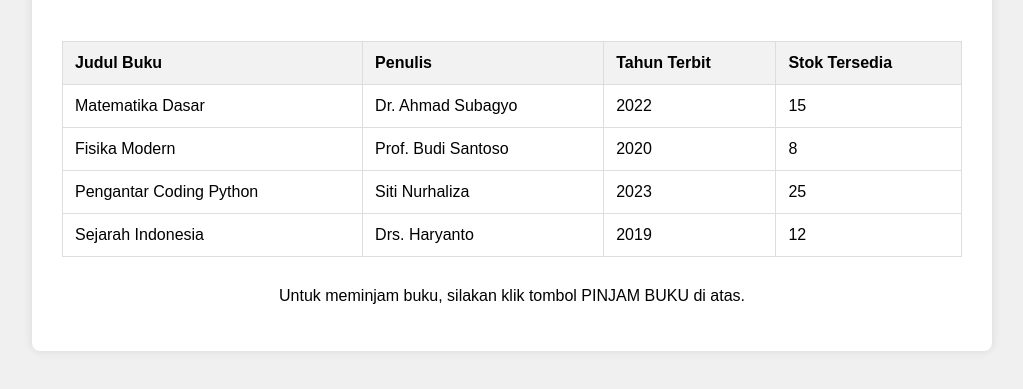
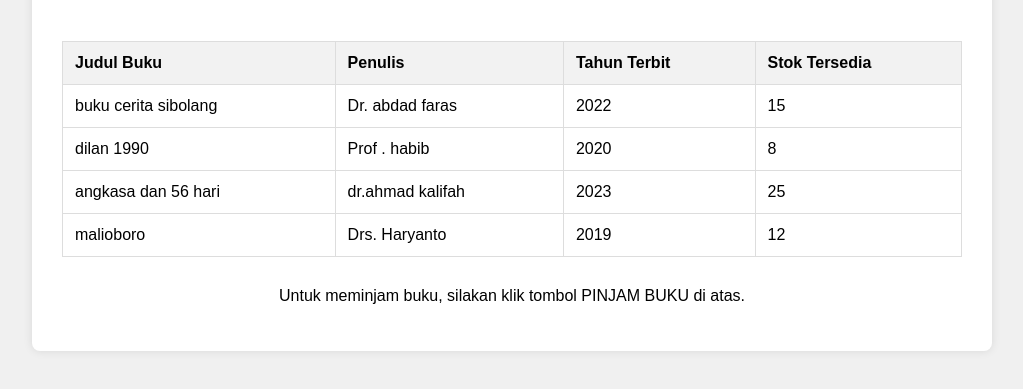
Before and after one commit to Fachri889/form-peminjaman-buku, a plain HTML site: page informasi_buku.html in a window 1280 px wide. Shown: the part 129-518 px from the top of the page, without its empty margins (128-1151 px from the left). Drawn offline with Linux system fonts and the light colour scheme.

Commit message:
Update informasi_buku.html

```diff
--- a/informasi_buku.html
+++ b/informasi_buku.html
@@ -30,25 +30,25 @@
                 </thead>
                 <tbody>
                     <tr>
-                        <td>Matematika Dasar</td>
-                        <td>Dr. Ahmad Subagyo</td>
+                        <td>buku cerita sibolang </td>
+                        <td>Dr. abdad faras</td>
                         <td>2022</td>
                         <td>15</td>
                     </tr>
                     <tr>
-                        <td>Fisika Modern</td>
-                        <td>Prof. Budi Santoso</td>
+                        <td>dilan 1990</td>
+                        <td>Prof . habib</td>
                         <td>2020</td>
                         <td>8</td>
                     </tr>
                     <tr>
-                        <td>Pengantar Coding Python</td>
-                        <td>Siti Nurhaliza</td>
+                        <td>angkasa dan 56 hari</td>
+                        <td>dr.ahmad kalifah</td>
                         <td>2023</td>
                         <td>25</td>
                     </tr>
                     <tr>
-                        <td>Sejarah Indonesia</td>
+                        <td>malioboro</td>
                         <td>Drs. Haryanto</td>
                         <td>2019</td>
                         <td>12</td>
```
